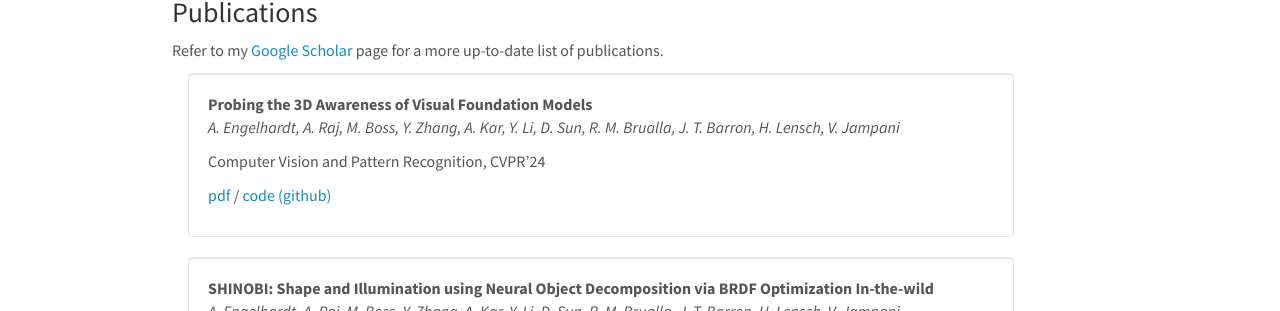
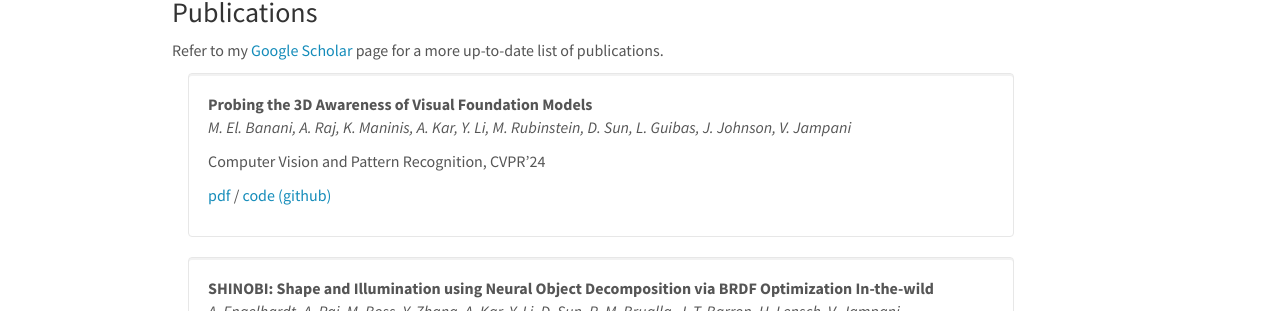
Before and after one commit to varunjampani/varunjampani.github.io, a Jekyll site: the page built from _pages/home.md, in a window 1280 px wide and 900 px high, scrolled down 811 px. Shown: the part 143-454 px from the top of the window. Built offline with Jekyll 4.4.1, drawn with Linux system fonts in a browser that asks for light colours; nearby versions of some CDN libraries.

Commit message:
Update publist.yml

```diff
--- a/_data/publist.yml
+++ b/_data/publist.yml
@@ -1,5 +1,5 @@
 - title: Probing the 3D Awareness of Visual Foundation Models
-  authors: A. Engelhardt, A. Raj, M. Boss, Y. Zhang, A. Kar, Y. Li, D. Sun, R. M. Brualla, J. T. Barron, H. Lensch, V. Jampani
+  authors: M. El. Banani, A. Raj, K. Maninis, A. Kar, Y. Li, M. Rubinstein, D. Sun, L. Guibas, J. Johnson, V. Jampani
   venue: Computer Vision and Pattern Recognition, CVPR'24
   number_link: 2
   link1:
```
